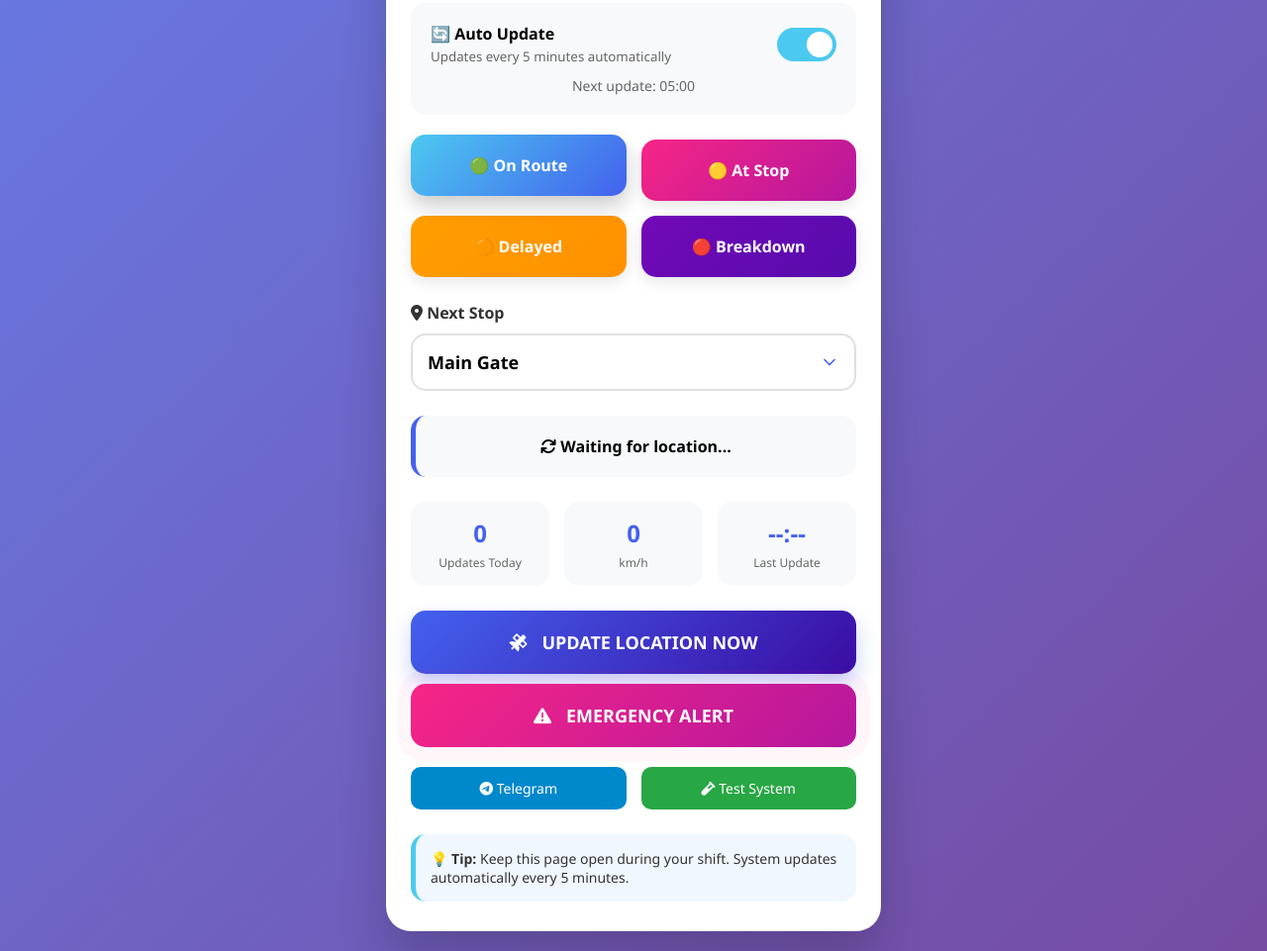
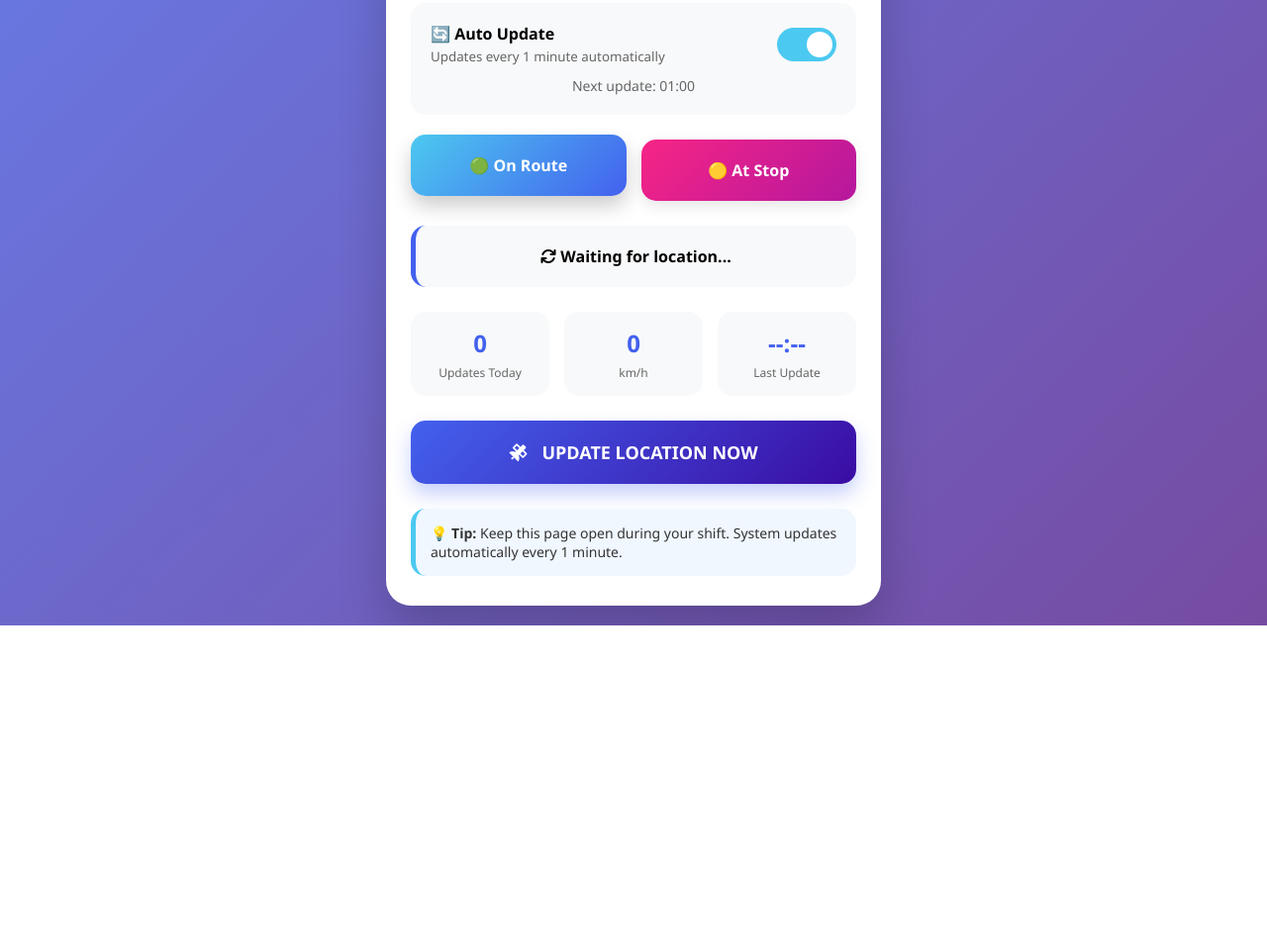
Before and after one commit to Amanrajak-code/institute_bus_tracker, a website: page public/driver.html in a window 1280 px wide. Shown: the part 325-1286 px from the top of the page at 99% size. After the commit the page ends 957 px from the top, so only its background shows below. Drawn offline with Linux system fonts and the light colour scheme.

Commit message:
Change auto update interval from 5 to 1 minute

```diff
--- a/public/driver.html
+++ b/public/driver.html
@@ -281,7 +281,7 @@
                 <div style="display: flex; justify-content: space-between; align-items: center;">
                     <div>
                         <strong style="display: block;">🔄 Auto Update</strong>
-                        <small style="color: #666;">Updates every 5 minutes automatically</small>
+                        <small style="color: #666;">Updates every 1 minute automatically</small>
                     </div>
                     <label class="switch">
                         <input type="checkbox" id="autoUpdate" checked onchange="toggleAutoUpdate()">
@@ -289,7 +289,7 @@
                     </label>
                 </div>
                 <div id="timerDisplay" style="text-align: center; margin-top: 10px; font-size: 14px; color: #666;">
-                    Next update: <span id="nextUpdate">05:00</span>
+                    Next update: <span id="nextUpdate">01:00</span>
                 </div>
             </div>
 
@@ -301,28 +301,10 @@
                 <button class="status-btn status-stop" onclick="setStatus('At Stop', this)">
                     🟡 At Stop
                 </button>
-                <button class="status-btn status-delay" onclick="setStatus('Delayed', this)">
-                    🟠 Delayed
-                </button>
-                <button class="status-btn status-break" onclick="setStatus('Breakdown', this)">
-                    🔴 Breakdown
-                </button>
+
             </div>
 
-            <!-- Next Stop -->
-            <div style="margin: 25px 0;">
-                <label style="display: block; margin-bottom: 10px; font-weight: 600; color: #333;">
-                    <i class="fas fa-map-marker-alt"></i> Next Stop
-                </label>
-                <select id="nextStop" style="width: 100%; padding: 15px; border-radius: 15px; border: 2px solid #e0e0e0;">
-                    <option value="Main Gate">Main Gate</option>
-                    <option value="Academic Block">Academic Block</option>
-                    <option value="Library">Library</option>
-                    <option value="Hostel">Hostel</option>
-                    <option value="Sports Complex">Sports Complex</option>
-                    <option value="Admin Building">Admin Building</option>
-                </select>
-            </div>
+
 
             <!-- Location Status -->
             <div id="locationStatus" class="location-status">
@@ -350,25 +332,15 @@
                 <i class="fas fa-satellite"></i> UPDATE LOCATION NOW
             </button>
 
-            <button class="action-btn emergency-btn" onclick="sendEmergency()">
-                <i class="fas fa-exclamation-triangle"></i> EMERGENCY ALERT
-            </button>
 
-            <!-- Quick Actions -->
-            <div style="display: grid; grid-template-columns: 1fr 1fr; gap: 15px; margin-top: 20px;">
-                <button onclick="openTelegram()" style="padding: 12px; background: #0088cc; color: white; border: none; border-radius: 10px; font-size: 14px;">
-                    <i class="fab fa-telegram"></i> Telegram
-                </button>
-                <button onclick="testSystem()" style="padding: 12px; background: #28a745; color: white; border: none; border-radius: 10px; font-size: 14px;">
-                    <i class="fas fa-vial"></i> Test System
-                </button>
-            </div>
+
+
 
             <!-- Instructions -->
             <div style="margin-top: 25px; padding: 15px; background: #f0f7ff; border-radius: 15px; border-left: 5px solid #4cc9f0;">
                 <p style="margin: 0; font-size: 14px; color: #333;">
                     <strong>💡 Tip:</strong> Keep this page open during your shift.
-                    System updates automatically every 5 minutes.
+                    System updates automatically every 1 minute.
                 </p>
             </div>
         </div>
@@ -390,7 +362,7 @@
         // Configuration
         const CONFIG = {
             GOOGLE_SCRIPT_URL: 'https://script.google.com/macros/s/AKfycbwfs6alQLii7uG7TZ7yxOF5xcUBijNsqgff4dYcO7Qm--21FsTgpkXB9I9lGKhqNRDHSw/exec', // Replace with your Apps Script URL
-            UPDATE_INTERVAL: 5 * 60 * 1000, // 5 minutes in milliseconds
+            UPDATE_INTERVAL: 1 * 60 * 1000, // 1 minute in milliseconds
             INSTITUTE_LOCATION: { lat: 25.533767895796892, lng: 84.85539728111038 } // Default location
         };
 
@@ -511,7 +483,7 @@
 
         // Countdown timer
         function startCountdownTimer() {
-            let seconds = 300; // 5 minutes
+            let seconds = 60; // 1 minute
 
             const updateDisplay = () => {
                 const mins = Math.floor(seconds / 60);
@@ -573,7 +545,7 @@
 
         // Send location to Google Sheets
         async function sendLocationToServer(lat, lng, speed) {
-            const nextStop = document.getElementById('nextStop').value;
+            const nextStop = 'N/A';
 
             const data = {
                 bus_id: state.busNumber,
@@ -673,22 +645,7 @@
             }
         }
 
-        // Emergency alert
-        function sendEmergency() {
-            if (!state.busNumber) {
-                showNotification('Select bus number first', 'error');
-                return;
-            }
 
-            if (confirm('🚨 Send EMERGENCY ALERT to transport office?')) {
-                state.status = 'EMERGENCY';
-                updateLocation();
-                showNotification('EMERGENCY ALERT SENT!', 'emergency');
-
-                // Additional emergency actions
-                if (navigator.vibrate) navigator.vibrate([200, 100, 200, 100, 200]);
-            }
-        }
 
         // Show notification
         function showNotification(message, type = 'info') {
@@ -814,31 +771,7 @@
             }
         }
 
-        // Open Telegram
-        function openTelegram() {
-            window.open('https://t.me/your_bus_bot', '_blank');
-        }
 
-        // Test system
-        function testSystem() {
-            if (!state.busNumber) {
-                alert('Please select a bus number first');
-                return;
-            }
-
-            // Simulate a test update
-            const testData = {
-                bus_id: state.busNumber,
-                lat: CONFIG.INSTITUTE_LOCATION.lat + (Math.random() * 0.01 - 0.005),
-                lng: CONFIG.INSTITUTE_LOCATION.lng + (Math.random() * 0.01 - 0.005),
-                status: 'Test Mode',
-                next_stop: 'Test Stop',
-                speed: 30 + Math.random() * 20
-            };
-
-            sendLocationToServer(testData.lat, testData.lng, testData.speed / 3.6);
-            showNotification('Test update sent successfully!', 'success');
-        }
 
         // Keyboard shortcuts
         document.addEventListener('keydown', (e) => {
@@ -848,10 +781,7 @@
                 updateLocation();
             }
             // Ctrl+E for emergency
-            if (e.ctrlKey && e.key === 'e') {
-                e.preventDefault();
-                sendEmergency();
-            }
+
         });
     </script>
 
```
